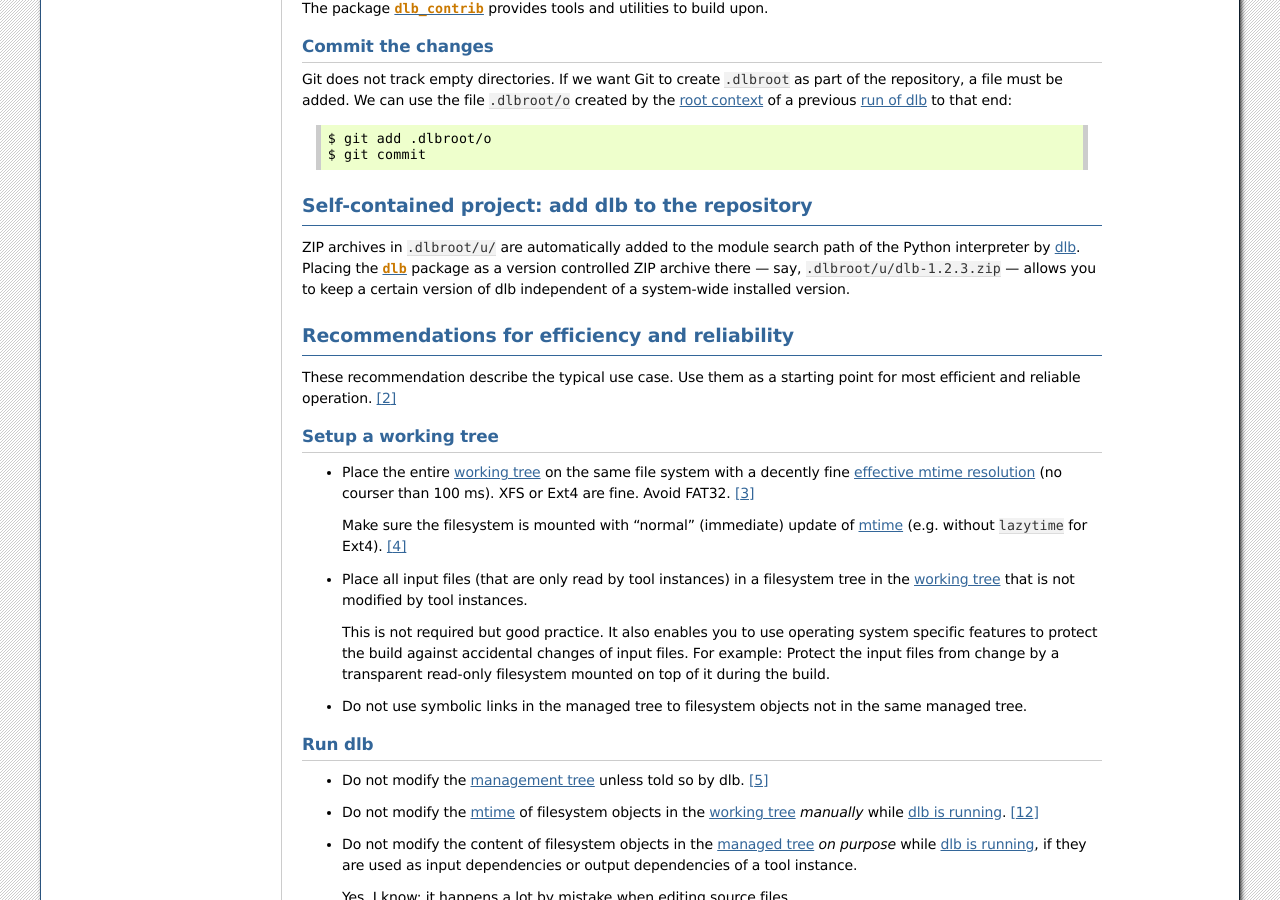
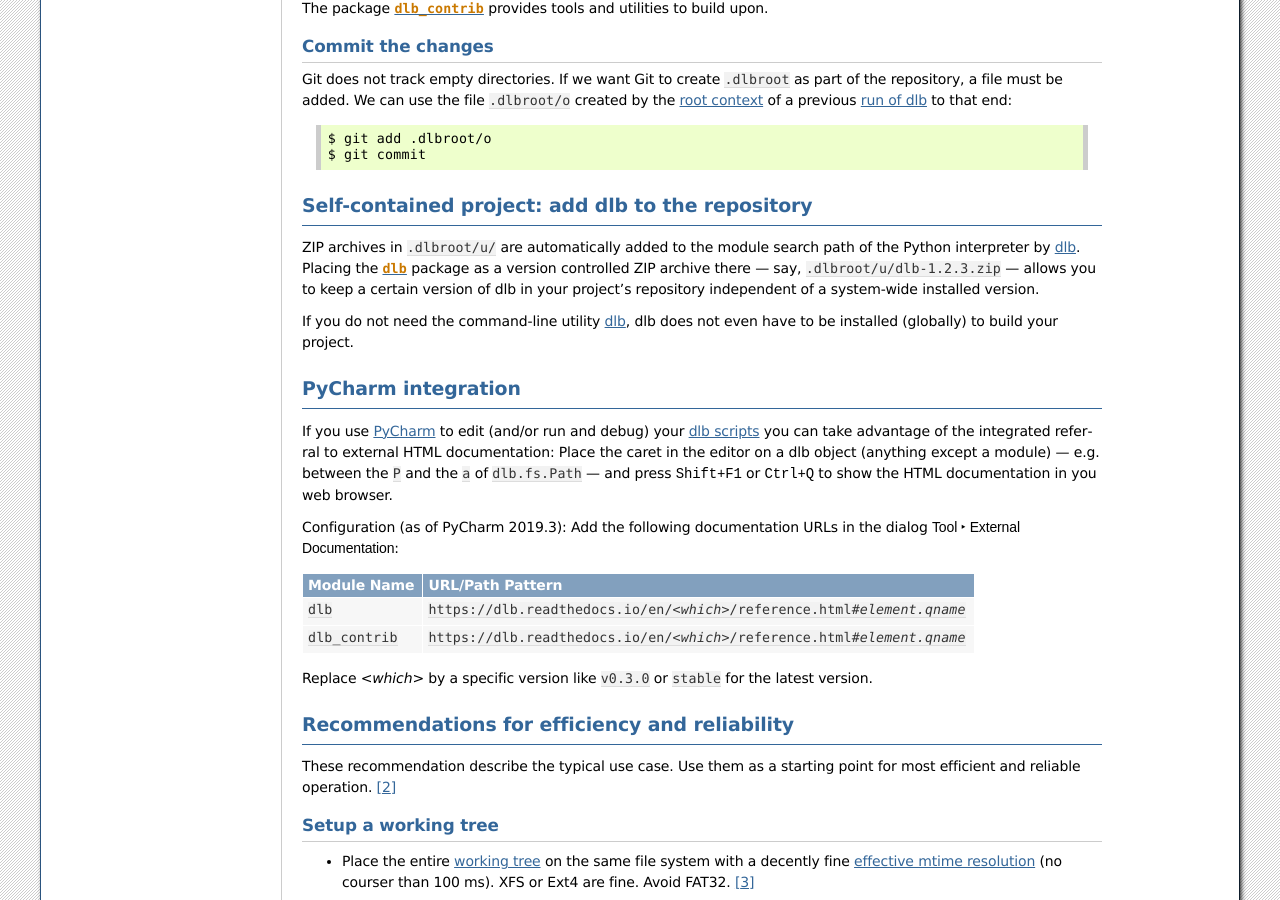
Before and after one commit to dlu-ch/dlb, a Sphinx documentation site: the page built from doc/usage.rst, in a window 1280 px wide and 900 px high, scrolled down 3087 px. Built offline with Sphinx 7.4.7, drawn with Linux system fonts in a browser that asks for light colours; the version number could not be read and is left out; some of the changed text lies outside the part shown.

Commit message:
Improve documentation
  - Add constructor parameters of dlb.ex.Tool.Dependency to documentation of all its subclasses
  - Mention dlb (the executable) in the context of self-contained projects
  - Describe PyCharm integration
  - Improve tool comparison

```diff
--- a/doc/_ext/dlbcontrib.py
+++ b/doc/_ext/dlbcontrib.py
@@ -511,7 +511,7 @@ def process_moduleindex_nodes(app, doctree, fromdocname):
             paragraphs_in_rows.append(paragraphs_in_row)
 
         content.append(table_from_header_texts_and_rows_of_paragraphs(
-            header_row_texts=['Module', 'executables (dynamic helpers)', 'tool classes'],
+            header_row_texts=['Module', 'Executables (dynamic helpers)', 'Tool classes'],
             paragraphs_in_rows=paragraphs_in_rows,
             rel_col_widths = [3, 2, 3]
         ))
--- a/doc/dlb_contrib.rst.inc
+++ b/doc/dlb_contrib.rst.inc
@@ -23,9 +23,9 @@ Overview
 Details
 -------
 
-The modules in :mod:`dlb_contrib` are meant as starting points for your own tools and contributions which will
+The modules in :mod:`dlb_contrib` are meant as starting points for your own tools and extensions which will
 reside in your repositories.
-The documentation is maintained only in the source files to make the modules self-contained.
+Therefore, their documentation is maintained only in the source files to make them self-contained.
 Please see there for details.
 
 .. dlbcontrib:module:: generic
--- a/doc/usage.rst
+++ b/doc/usage.rst
@@ -204,8 +204,36 @@ Self-contained project: add dlb to the repository
 
 ZIP archives in :file:`.dlbroot/u/` are automatically added to the module search path of the Python interpreter
 by :ref:`dlb <dlbexe>`. Placing the :mod:`dlb` package as a version controlled ZIP archive there
---- say, :file:`.dlbroot/u/dlb-1.2.3.zip` --- allows you to keep a certain version of dlb independent of a system-wide
-installed version.
+--- say, :file:`.dlbroot/u/dlb-1.2.3.zip` --- allows you to keep a certain version of dlb in your project's repository
+independent of a system-wide installed version.
+
+If you do not need the command-line utility :ref:`dlb <dlbexe>`, dlb does not even have to be installed (globally)
+to build your project.
+
+
+PyCharm integration
+-------------------
+
+If you use `PyCharm`_ to edit (and/or run and debug) your :term:`dlb scripts <script>` you can take advantage
+of the integrated referral to external HTML documentation: Place the caret in the editor on a dlb object
+(anything except a module) --- e.g. between the ``P`` and the ``a`` of ``dlb.fs.Path`` ---
+and press :kbd:`Shift+F1` or :kbd:`Ctrl+Q` to show the HTML documentation in you web browser.
+
+Configuration (as of PyCharm 2019.3):
+Add the following documentation URLs in the dialog :menuselection:`Tool --> External Documentation`:
+
++-------------------+---------------------------------------------------------------------------------+
+| Module Name       | URL/Path Pattern                                                                |
++===================+=================================================================================+
+| ``dlb``           | :file:`https://dlb.readthedocs.io/en/{<which>}/reference.html#{element.qname}`  |
++-------------------+---------------------------------------------------------------------------------+
+| ``dlb_contrib``   | :file:`https://dlb.readthedocs.io/en/{<which>}/reference.html#{element.qname}`  |
++-------------------+---------------------------------------------------------------------------------+
+
+Replace *<which>* by a specific version like ``v0.3.0`` or ``stable`` for the latest version.
+
+
+.. _PyCharm: https://www.jetbrains.com/pycharm/
 
 
 Recommendations for efficiency and reliability
```
Also changed, not shown: other parts of doc/usage.rst (+3 -3 lines), doc/dlb_ex.rst.inc (+13 -12 lines), doc/faq.rst (+22 -13 lines), doc/index.rst (+6 -7 lines), 2 other files.
